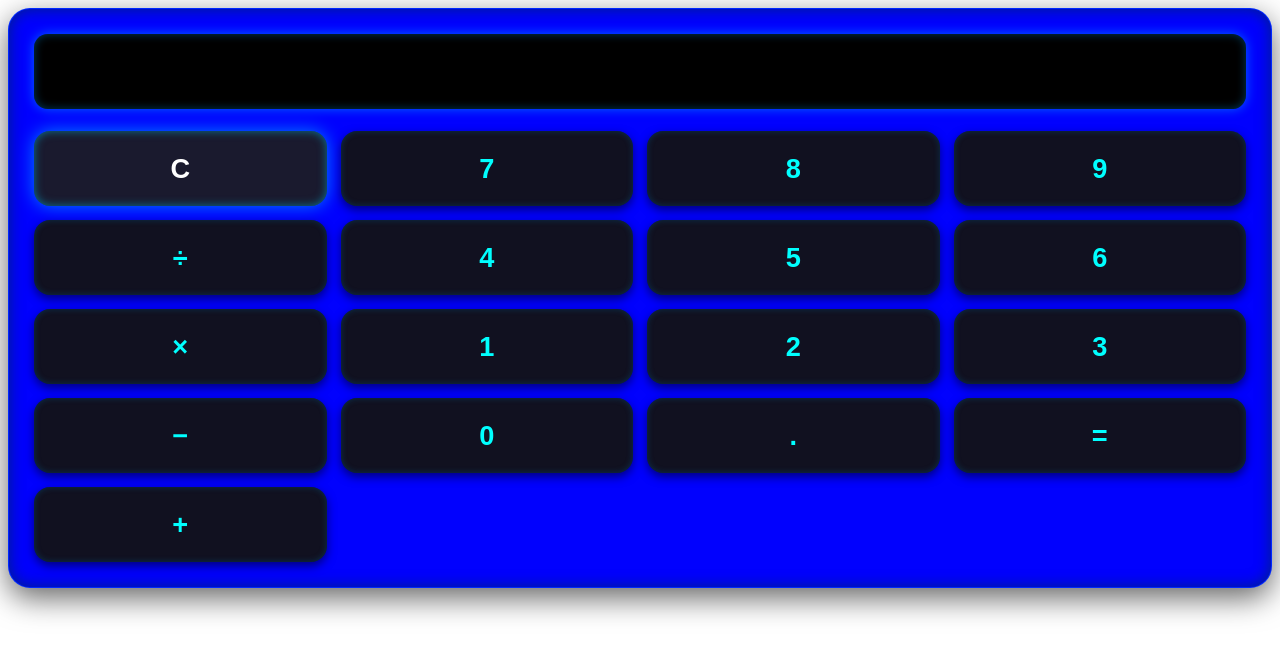
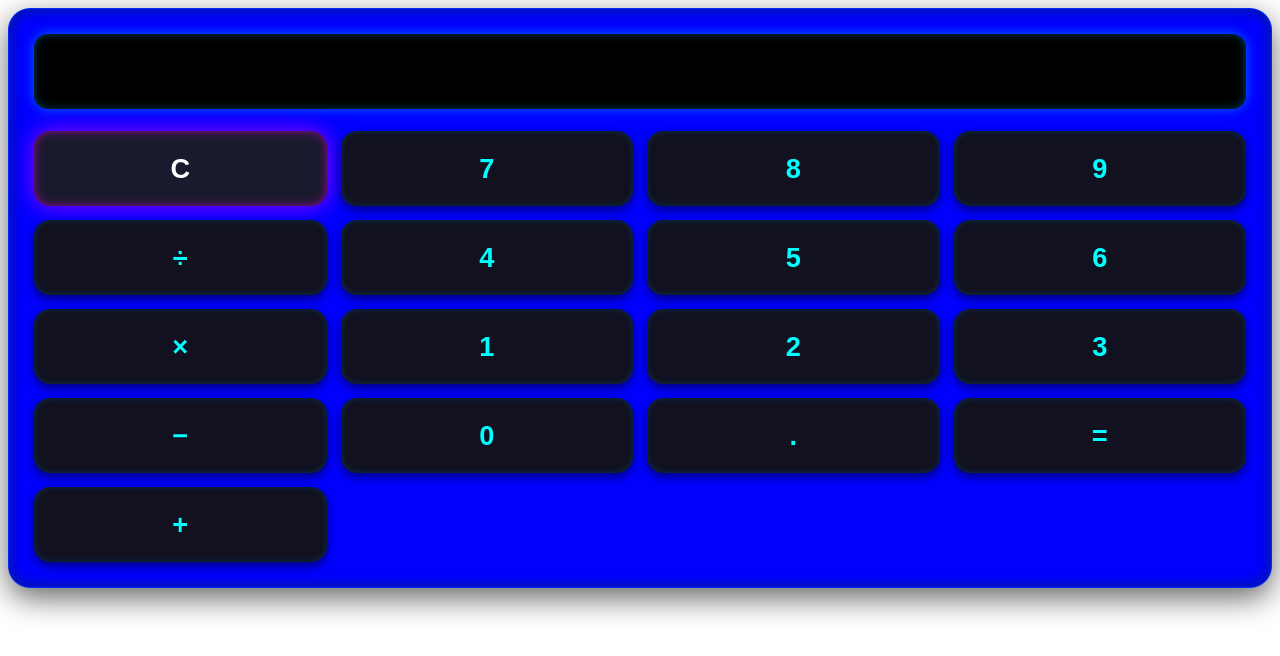
Before and after one commit to v-arevalo/Calculadora, a plain HTML site: page index.html in a window 1280 px wide. In both pictures the pointer is over the button 180 px from the left and 168 px from the top of the page. Drawn offline with Linux system fonts and the light colour scheme.

Commit message:
Boton C color rosa neon

```diff
--- a/style.css
+++ b/style.css
@@ -95,3 +95,18 @@
     0 0 18px rgba(0, 255, 255, 0.5),
     inset 0 0 10px rgba(0, 180, 220, 0.6);
 }
+
+/* Botón C - Rosa neón */
+.buttons button:nth-child(1) {
+  color: #ff00ff;
+  box-shadow:
+    0 0 10px rgba(255, 0, 255, 0.3),
+    inset 0 0 6px rgba(150, 0, 150, 0.4);
+}
+
+.buttons button:nth-child(1):hover {
+  color: white;
+  box-shadow:
+    0 0 22px rgba(255, 0, 255, 0.6),
+    inset 0 0 10px rgba(200, 0, 200, 0.7);
+}
```
